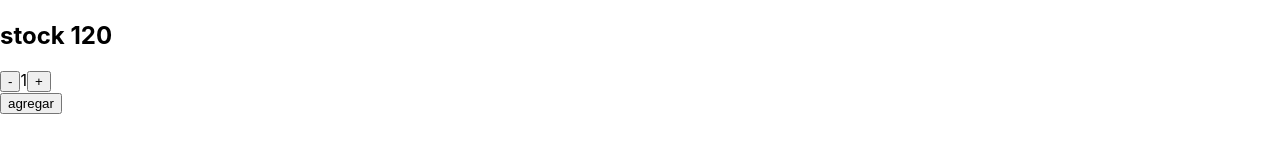
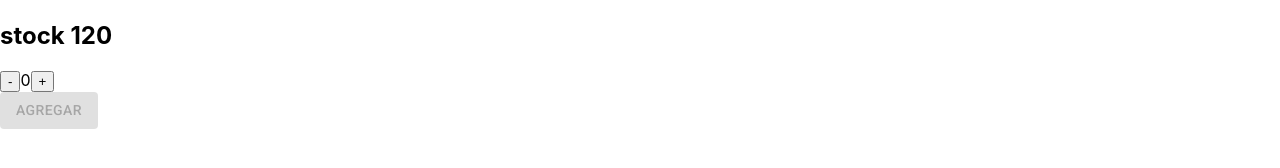
Before and after one commit to HugoRSala/GretaECommerce, a React (Create React App) app: page /item/1 in a window 1280 px wide. Shown: the part 518-686 px from the top of the page. Built offline with nearby package versions, Linux system fonts and the light colour scheme.

Commit message:
desafío Button CheckOut

```diff
--- a/src/App.js
+++ b/src/App.js
@@ -1,7 +1,7 @@
 
 import { BrowserRouter, Routes, Route } from 'react-router-dom';
 import './App.css';
-
+import Cart from './components/Cart';
 import ResponsiveAppBar from './components/ResponsiveAppBar';
 import ItemDetailContainer from './containers/ItemDetailContainer';
 import ItemListContainer from './containers/ItemListContainer';
@@ -16,6 +16,8 @@ const App = () => {
         <Route path='/' element={<ItemListContainer />} />
         <Route path='/category/:id' element={<ItemListContainer />} />
         <Route path='/item/:id' element={<ItemDetailContainer />} />
+        <Route path='/cart' element={<Cart />} />
+
       </Routes>
     </BrowserRouter>
   );
--- /dev/null
+++ b/src/components/ButtonCheckOut.js
@@ -0,0 +1,10 @@
+import { Link } from "react-router-dom";
+import { Button } from "@mui/material";
+
+const ButtonCheckOut = () => {
+    return (
+        <Link to='/cart'><Button className="bg-red">CheckOut</Button> /</Link>
+    )
+}
+
+export default ButtonCheckOut
--- /dev/null
+++ b/src/components/Cart.js
@@ -0,0 +1,9 @@
+const Cart = () => {
+    return (
+        <>
+        <h1>Soy el carrito</h1>
+        </>
+    )
+}
+
+export default Cart;
--- a/src/components/ItemCount.js
+++ b/src/components/ItemCount.js
@@ -1,8 +1,9 @@
 import React from "react";
 import { useState } from "react"
+import { Button } from "@mui/material";
 
-const ItemCount = ({ stock, initial, onAdd }) => {
-    const [contador, setContador] = useState(initial)
+const ItemCount = ({ stock = 0, initial = 1, onAdd }) => {
+    const [contador, setContador] = useState(0)
 
     const increment = () => {
         if (contador < stock) {
@@ -28,7 +29,12 @@ const ItemCount = ({ stock, initial, onAdd }) => {
                 <span className="w-8 h-8 flex justify-center items-center">{contador}</span>
                 <button className="w-8 h-8 rounded-md" onClick={increment}>+</button>
             </div>
-            <button className="w-44 h-8 text-white bg-black rounded-md shadow-2xl" onClick={agregar}>agregar</button>
+            {
+                stock && contador
+                ? <Button variant="contained" color="primary" onClick={() =>
+                    onAdd(contador)}>Agregar</Button>
+                : <Button variant="contained" disabled>Agregar</Button>
+            }
         </div>
     )
 }
--- a/src/components/ItemDetail.js
+++ b/src/components/ItemDetail.js
@@ -1,14 +1,21 @@
-import ItemCount from "./ItemCount"
+import React, { useState } from "react";
+import ButtonCheckOut from "./ButtonCheckOut";
+import ItemCount from "./ItemCount";
 
 
 const ItemDetail = ({ item }) => {
+    const [itemCount, setItemCount] = useState(0);
 
     const onAdd = (qty) => {
         alert(`You have selected ${qty} items`)
+        setItemCount(qty)
     }
 
     return (
         <>
+        {
+            item && item.image
+            ?
             <div className="flex flex-row justify-around w-2/3 mt-2 ml-2 border-2 shadow-2xl rounded-md">
                 <div>
                     <img src={item.image} alt="imagen" className="w-96"></img>
@@ -26,12 +33,20 @@ const ItemDetail = ({ item }) => {
                     <div>
                         <h2 className="text-base">stock {item.stock}</h2>
                     </div>
-                    <ItemCount stock={item.stock} initial={1} onAdd={onAdd} />
+                    {
+                        itemCount === 0
+                        ?
+                        <ItemCount stock={item.stock} initial={itemCount} onAdd={onAdd} />
+                        :
+                        <ButtonCheckOut></ButtonCheckOut>
 
+                    }
                 </div>
             </div>
+            : <span>cargando..</span>
+        }
         </>
-    )
+    );
 }
 
-export default ItemDetail
+export default ItemDetail;
--- a/src/containers/ItemDetailContainer.js
+++ b/src/containers/ItemDetailContainer.js
@@ -9,6 +9,7 @@ const ItemDetailContainer = () => {
     const [data, setData] = useState({})
     const {id} = useParams();
 
+
     useEffect(()=>{
         customFetch(2000, products.find(item => item.id === parseInt(id)))
         .then(res => setData(res))
@@ -16,6 +17,7 @@ const ItemDetailContainer = () => {
     },[])
 
     return (
+
         <ItemDetail item={data} />
     )
 }
```
